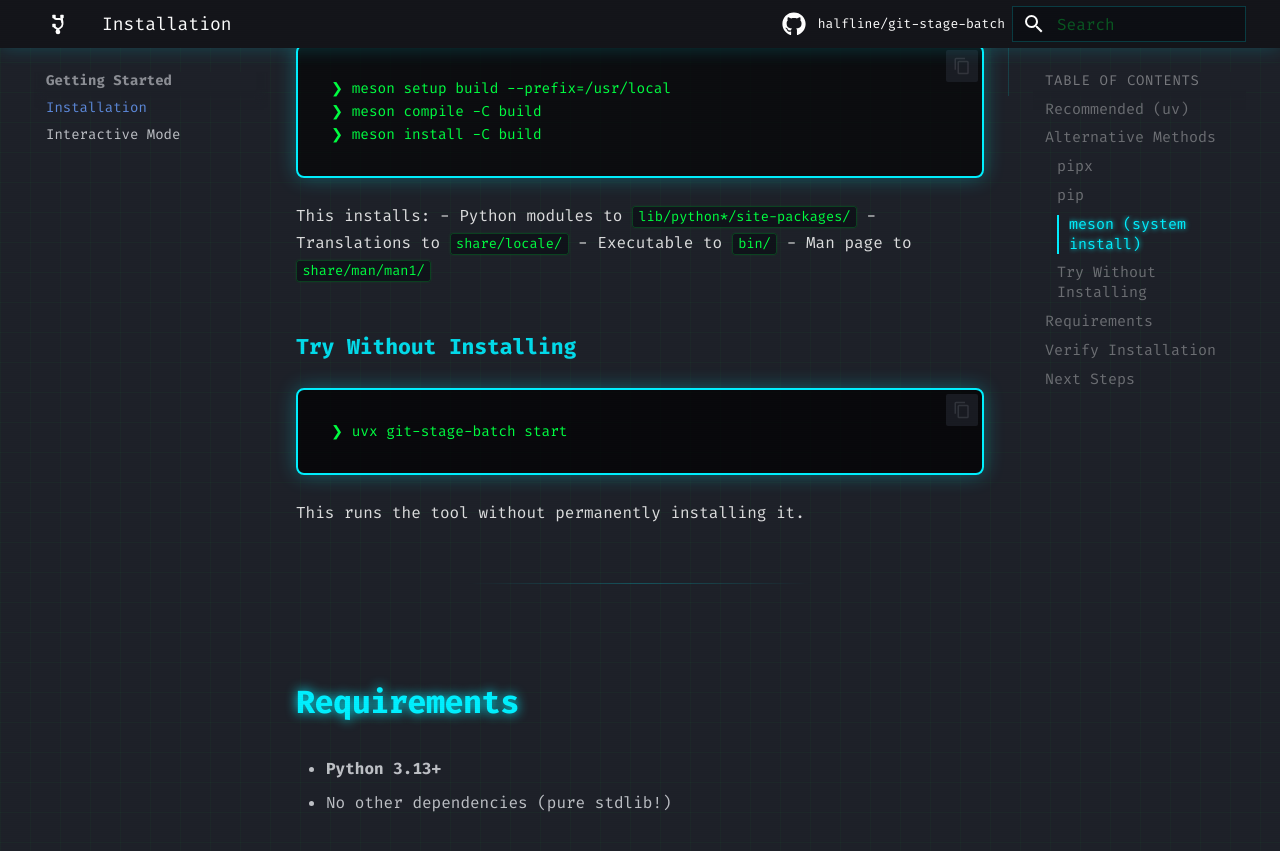
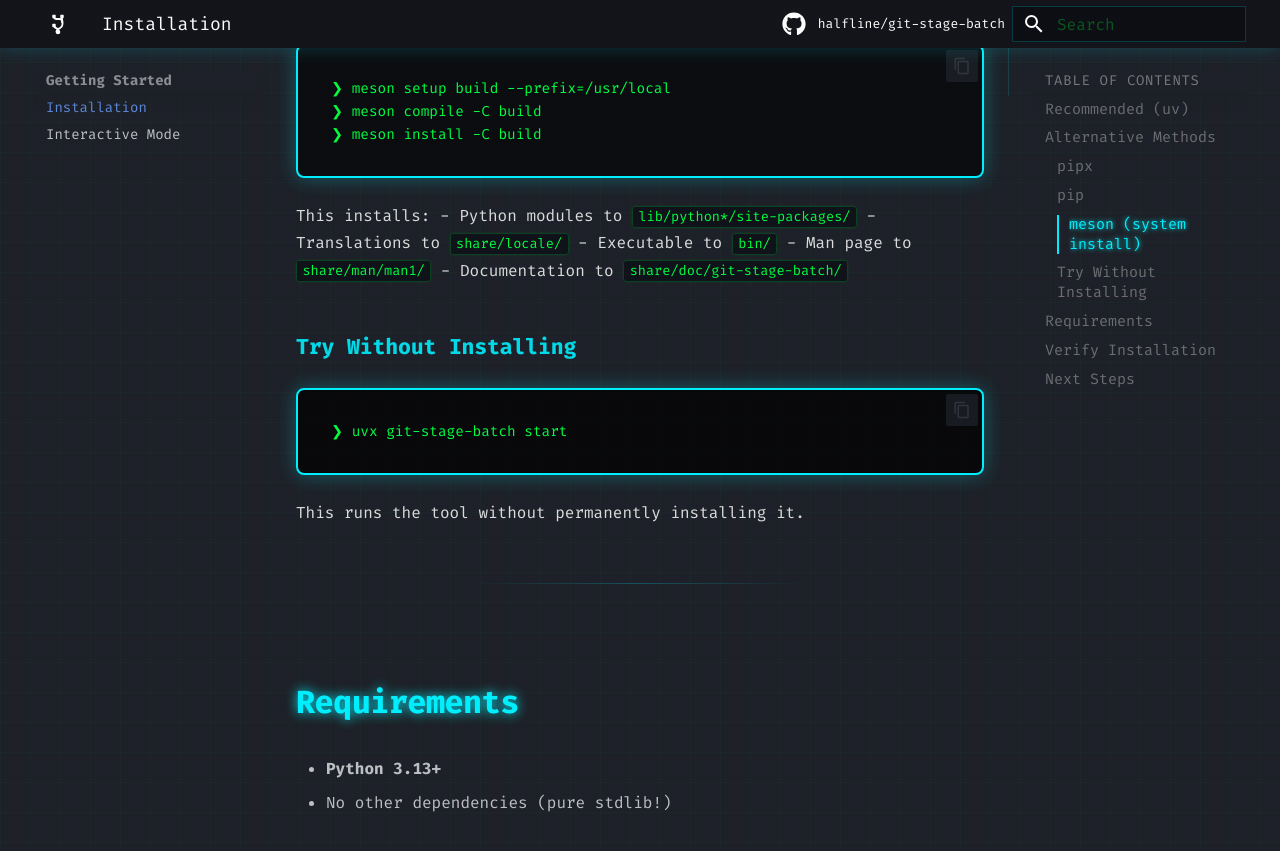
Before and after one commit to halfline/git-stage-batch, an MkDocs documentation site: the page built from docs/installation.md, in a window 1280 px wide and 900 px high, scrolled down 1595 px. Shown: the top 851 px of the window. Built offline with MkDocs 1.6.1 and Material for MkDocs 9.7.7, drawn with Linux system fonts in a browser that asks for light colours; comment, search, counter and statistics services are not loaded.

Commit message:
build: Install documentation to share/doc for system installations
The meson build currently installs Python modules, translations, the
executable, and man page for system installations, but does not install
the markdown documentation files from the docs directory.

Users installing via system package managers have no offline access to the
documentation beyond the man page, even though the full documentation exists
in the source tree. Package managers typically install documentation to
share/doc for local reference.

This commit addresses that by adding an install_subdir directive to install
the docs directory to share/doc/git-stage-batch/ for non-wheel builds.
The installation.md file is updated to document that documentation is
installed to this location.

```diff
--- a/docs/installation.md
+++ b/docs/installation.md
@@ -56,6 +56,7 @@
 - Translations to `share/locale/`
 - Executable to `bin/`
 - Man page to `share/man/man1/`
+- Documentation to `share/doc/git-stage-batch/`
 
 ### Try Without Installing
 
```
Also changed, not shown: 1 other file.
